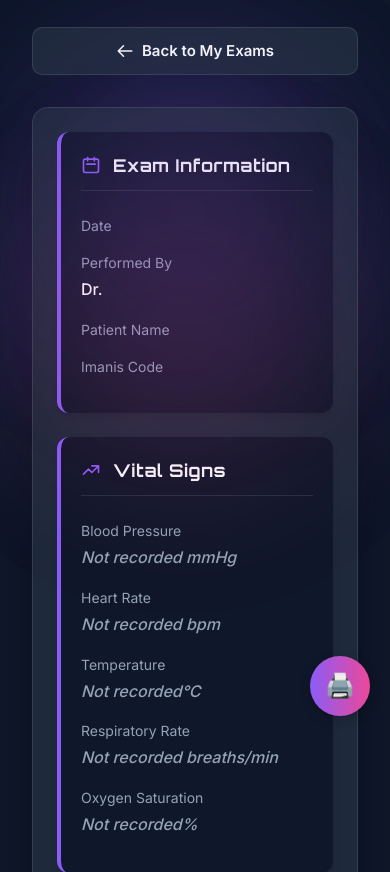
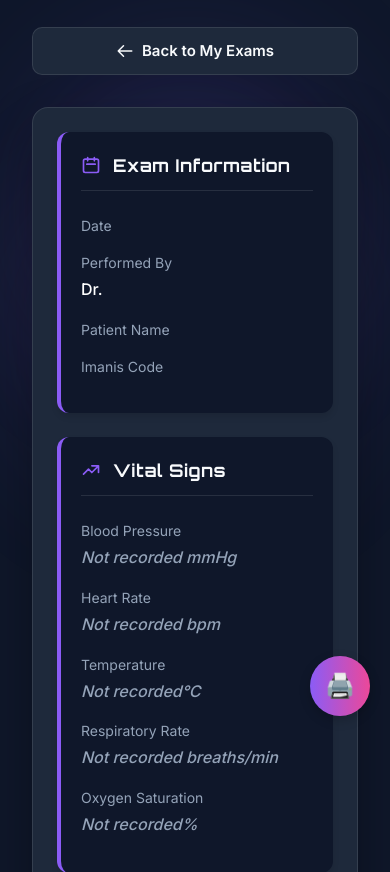
Before and after one commit to AllgraceTimothy/Imanii, a Django app: template core/templates/core/view_medical_exam.html in a window 390 px wide. Shown: the part 108-980 px from the top of the page. Run offline with Django 5.2, Linux system fonts and the light colour scheme; the template is opened without the code that fills it, so the values that code supplies are empty; some libraries are stand-ins or nearby versions.

Commit message:
Template restructuring

```diff
--- a/core/templates/core/patient_profile.html
+++ b/core/templates/core/patient_profile.html
@@ -401,7 +401,7 @@
 
         .profile-card {
             padding: 1.5rem;
-            border-radius: 0;
+            border-radius: 16px;
         }
 
         .profile-header {
--- a/core/templates/core/view_medical_exam.html
+++ b/core/templates/core/view_medical_exam.html
@@ -3,10 +3,6 @@
 {% block title %}Results View{% endblock %}
 {% block content %}
 <div class="dashboard-container">
-    <!-- Glow effects -->
-    <div class="glow glow-primary"></div>
-    <div class="glow glow-accent"></div>
-
     <div class="dashboard-header">
         <div class="exam-title">
             <div class="exam-icon">
```
